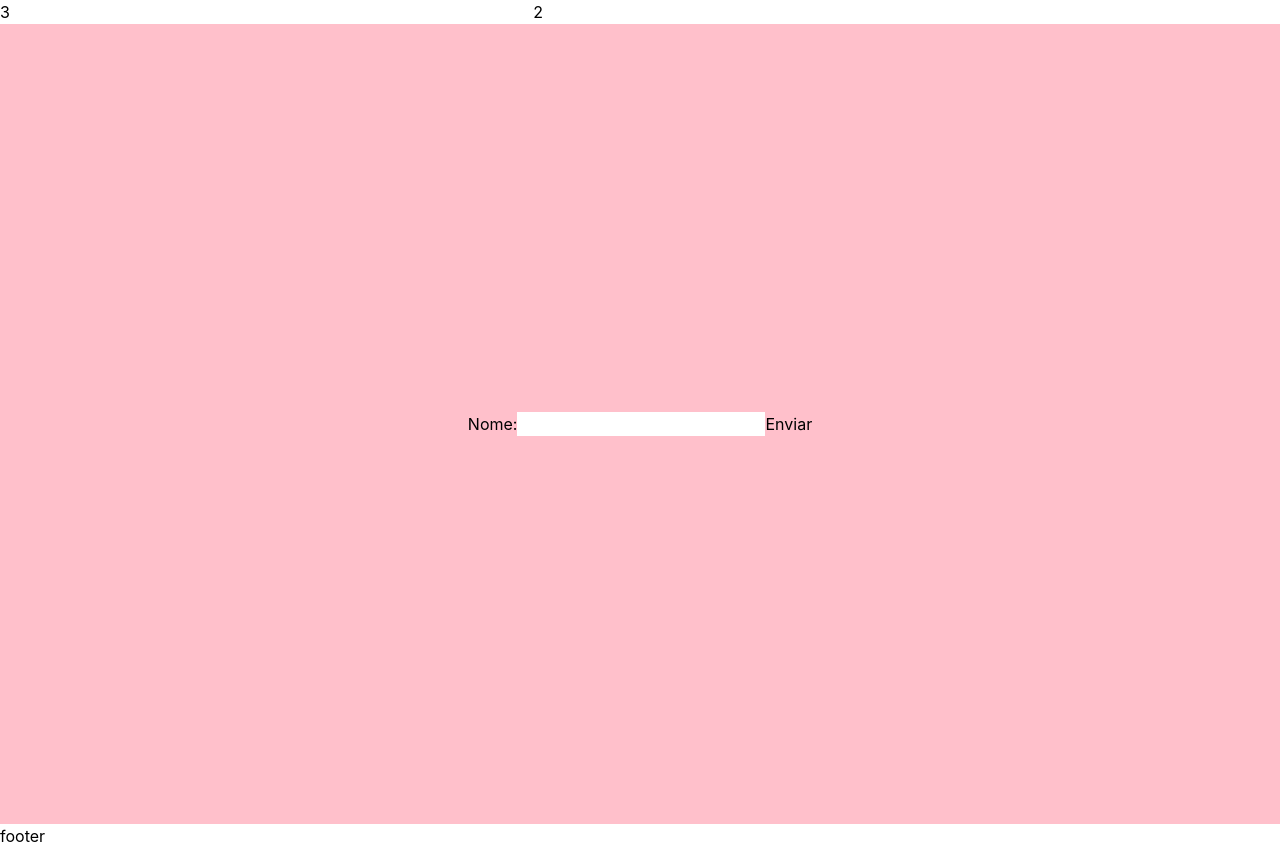
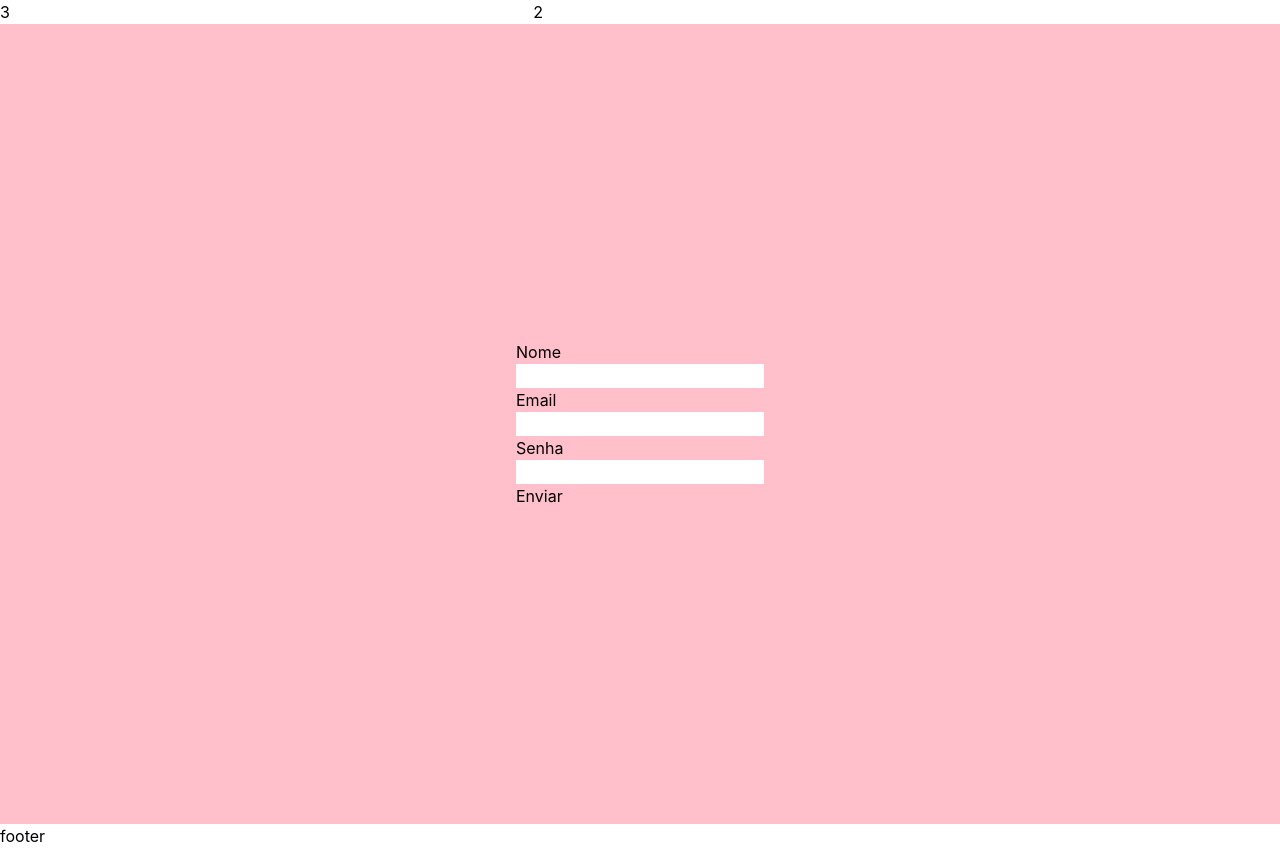
Before and after one commit to fernandorrn3/portifolio-nextjs, a Next.js app: page /cadastrar in a window 1280 px wide. Built offline with nearby package versions, Linux system fonts and the light colour scheme.

Commit message:
formulario cadastro refeito

```diff
--- a/pages/cadastrar.js
+++ b/pages/cadastrar.js
@@ -7,13 +7,23 @@ export default function Cadastrar() {
         <div className="grid grid-cols-12 grid-rows-6 h-full ">
             <div className="flex justify-center items-center col-start-1 col-end-13 row-start-1 row-end-7 bg-[pink] ">
                 <div>
-                    <form>
-                        <label>
-                            Nome:
-                            <input type="text" name="name" />
-                        </label>
+                    <form action={`${process.env.DB_HOST + '/usuario'}`} method="POST">
+                        <label>Nome</label><br/>
+                        <input type="text" name="name" id="nome"/><br/>
+
+                        <label>Email</label><br/>
+                        <input type="email" name="email" id="email"/><br/>
+
+                        <label>Senha</label><br/>
+                        <input type="password" name="senha" id="senha"/><br/>
+
+
                         <input type="submit" value="Enviar" />
                     </form>
+
+
+
+
                 </div>
             </div>
 
```
